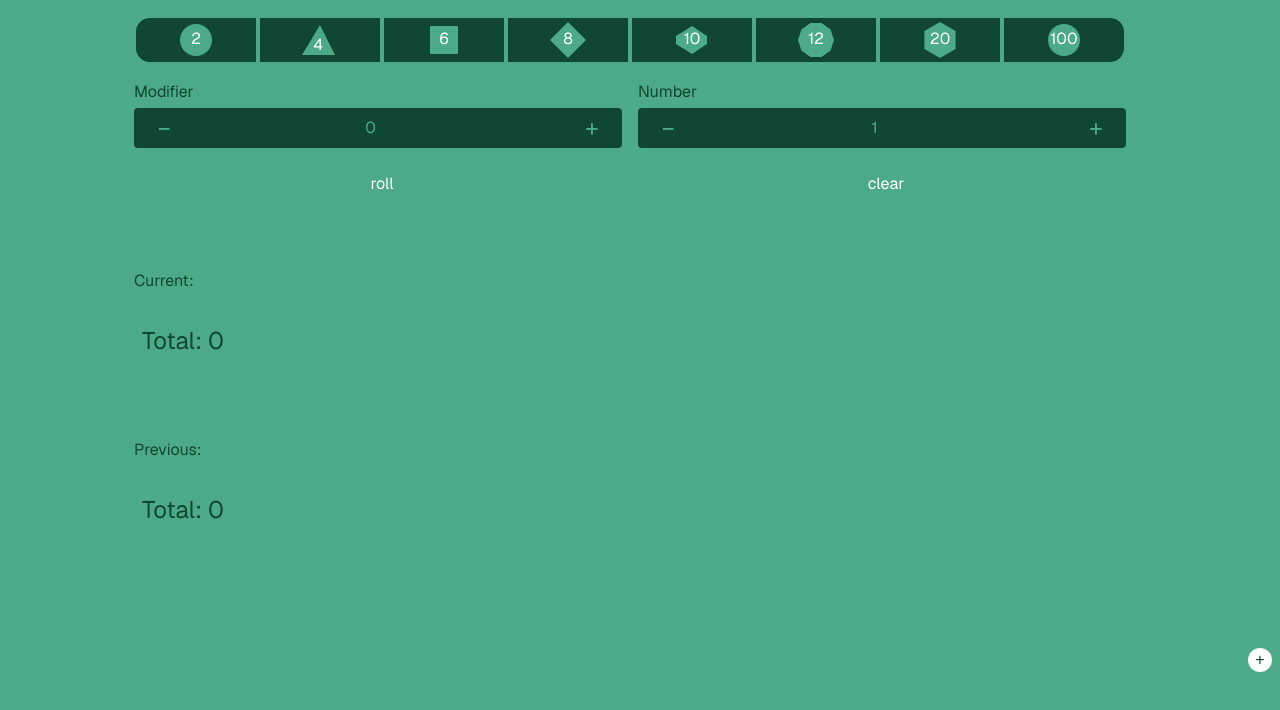
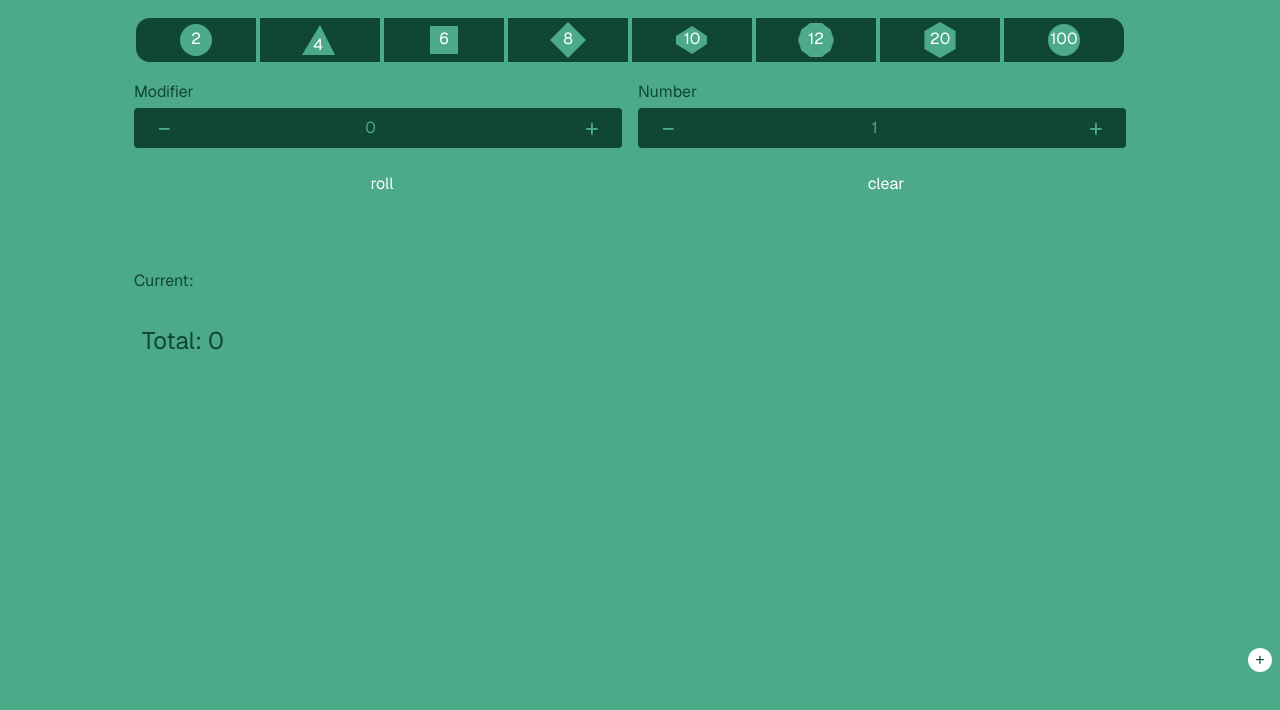
Before and after one commit to jetodd/dicey, a Next.js app: page / in a window 1280 px wide. Shown: the top 710 px of the page. Built offline with nearby package versions, Linux system fonts and the light colour scheme.

Commit message:
removed previous roll

```diff
--- a/src/app/page.tsx
+++ b/src/app/page.tsx
@@ -10,10 +10,8 @@ import { randomKey } from "./utils/utils";
 export default function Home() {
   const [history, setHistory] = useState<IDiceRoll[][]>([]);
   const [currentRoll, setCurrentRoll] = useState<IDiceRoll[]>([]);
-  const [previousRoll, setPreviousRoll] = useState<IDiceRoll[]>([]);
   const [modifier, setModifier] = useState<number>(0);
   const [numberOfDice, setNumberOfDice] = useState<number>(1);
-  const [rolled, setRolled] = useState<boolean>(false);
 
   const modifierMin = -20;
   const modifierMax = 100;
@@ -56,7 +54,6 @@ export default function Home() {
     setCurrentRoll([]);
     setModifier(0);
     setNumberOfDice(1);
-    setRolled(false);
   }
 
   function rollDice() {
@@ -76,7 +73,7 @@ export default function Home() {
             newCurrentRoll[i].rolled = final;
 
             if (i === currentRoll.length - 1) {
-              setPreviousRoll([...newCurrentRoll]);
+              setHistory([...history, [...newCurrentRoll]]);
             }
 
             clearInterval(animationTimer);
@@ -267,31 +264,6 @@ export default function Home() {
           <div className="col-span-8">
             <hr className="h-px my-4 bg-green border-0"></hr>
           </div>
-
-          <div className="col-span-8">
-            <h1>Previous:</h1>
-          </div>
-
-          {previousRoll.map((data) => {
-            return (
-              <Die
-                key={data.key}
-                id={data.key}
-                dieNumber={data.die}
-                displayNumber={data.rolled}
-              />
-            );
-          })}
-
-          <div className="col-span-8">
-            <div className="text-left text-2xl bg-green text-emerald rounded-lg px-2 py-4">
-              Total:{" "}
-              {previousRoll.reduce(
-                (n, { rolled, modifier }) => n + rolled + modifier,
-                0,
-              )}
-            </div>
-          </div>
         </div>
         <Panel history={history} />
       </div>
```
